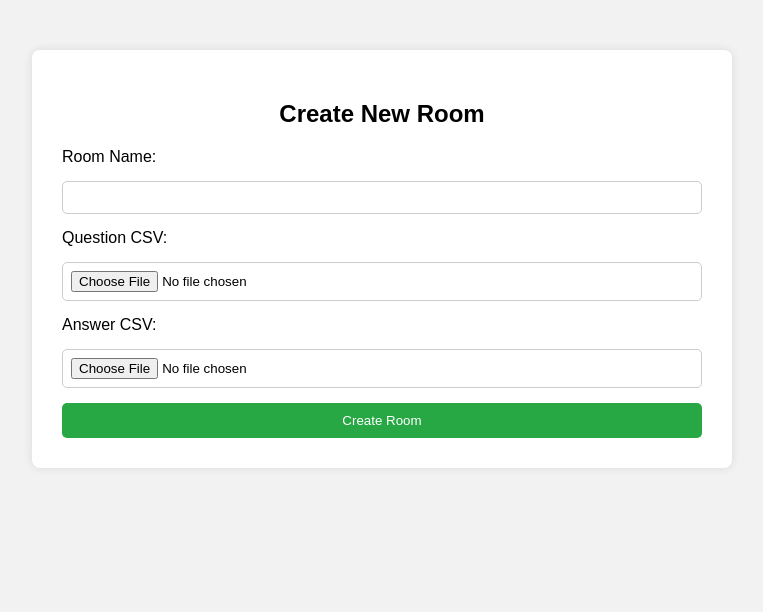
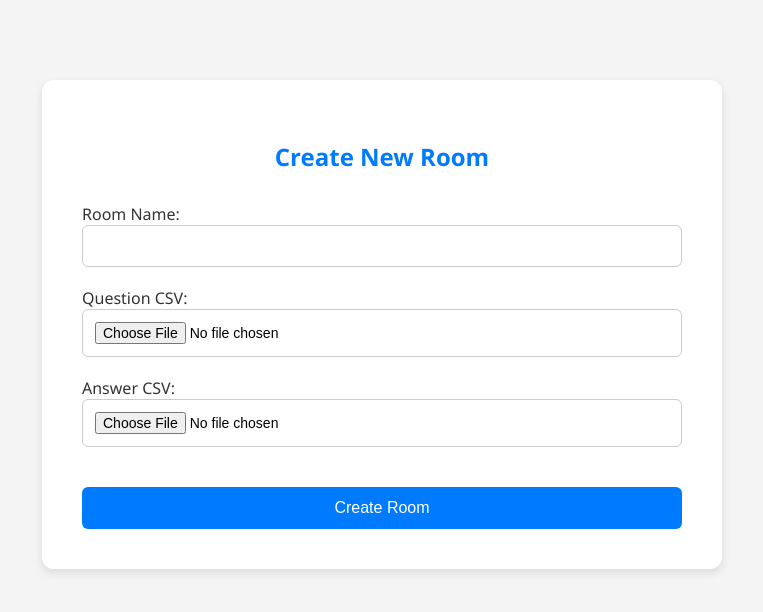
Before and after one commit to himani-kh/Quizly, a FastAPI app: page /create-room-page in a window 1280 px wide. Shown: the top 612 px of the page, without its empty margins (258-1021 px from the left). Run offline with FastAPI, Linux system fonts and the light colour scheme.

Commit message:
Update create_room.html

```diff
--- a/quiz_management_service/templates/create_room.html
+++ b/quiz_management_service/templates/create_room.html
@@ -2,23 +2,37 @@
 <html>
 <head>
     <title>Create Quiz Room</title>
-    <link rel="stylesheet" href="/static/styles.css">
 </head>
-<body>
-    <div class="container">
-        <h2>Create New Room</h2>
-        <form action="/create-room" method="post" enctype="multipart/form-data">
-            <label for="name">Room Name:</label>
-            <input type="text" name="name" required>
+<body style="margin: 0; padding: 0; font-family: 'Segoe UI', Arial, sans-serif; background-color: #f4f4f4;">
 
-            <label for="question_file">Question CSV:</label>
-            <input type="file" name="question_file" required>
+    <div style="max-width: 600px; margin: 80px auto; background-color: #ffffff; padding: 40px; border-radius: 12px; box-shadow: 0 4px 10px rgba(0, 0, 0, 0.1);">
+        <h2 style="text-align: center; color: #007BFF; margin-bottom: 30px;">Create New Room</h2>
 
-            <label for="answer_file">Answer CSV:</label>
-            <input type="file" name="answer_file" required>
+        <form action="/create-room" method="post" enctype="multipart/form-data" style="display: flex; flex-direction: column; gap: 20px;">
+            <div style="display: flex; flex-direction: column;">
+                <label for="name" style="font-size: 16px; color: #333;">Room Name:</label>
+                <input type="text" name="name" required
+                    style="padding: 12px; border: 1px solid #ccc; border-radius: 6px; font-size: 14px;">
+            </div>
 
-            <input type="submit" value="Create Room">
+            <div style="display: flex; flex-direction: column;">
+                <label for="question_file" style="font-size: 16px; color: #333;">Question CSV:</label>
+                <input type="file" name="question_file" required
+                    style="padding: 12px; border: 1px solid #ccc; border-radius: 6px; font-size: 14px;">
+            </div>
+
+            <div style="display: flex; flex-direction: column;">
+                <label for="answer_file" style="font-size: 16px; color: #333;">Answer CSV:</label>
+                <input type="file" name="answer_file" required
+                    style="padding: 12px; border: 1px solid #ccc; border-radius: 6px; font-size: 14px;">
+            </div>
+
+            <button type="submit"
+                style="padding: 12px; background-color: #007BFF; color: white; font-size: 16px; border: none; border-radius: 6px; cursor: pointer; margin-top: 20px;">
+                Create Room
+            </button>
         </form>
     </div>
+
 </body>
 </html>
```
